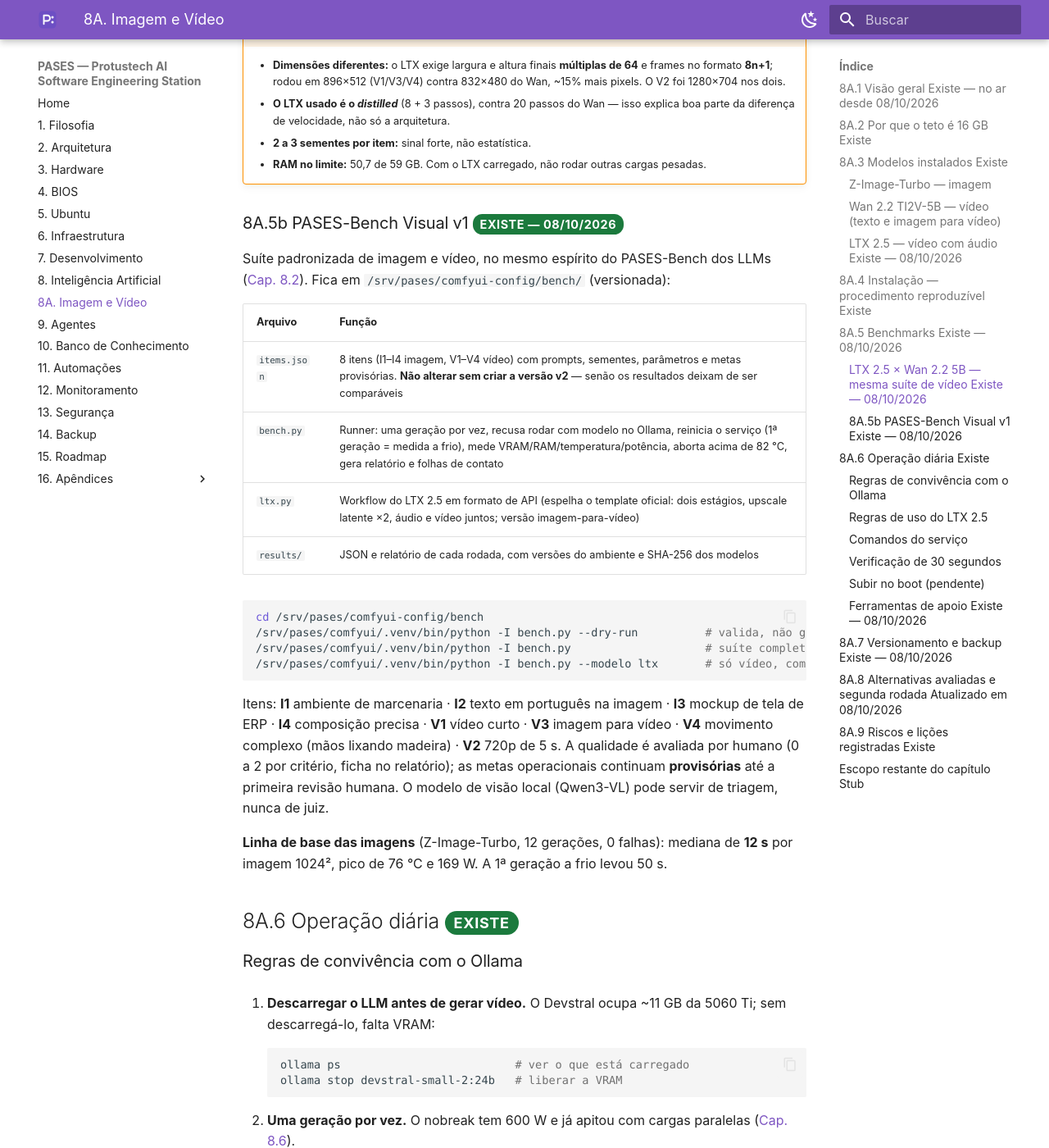
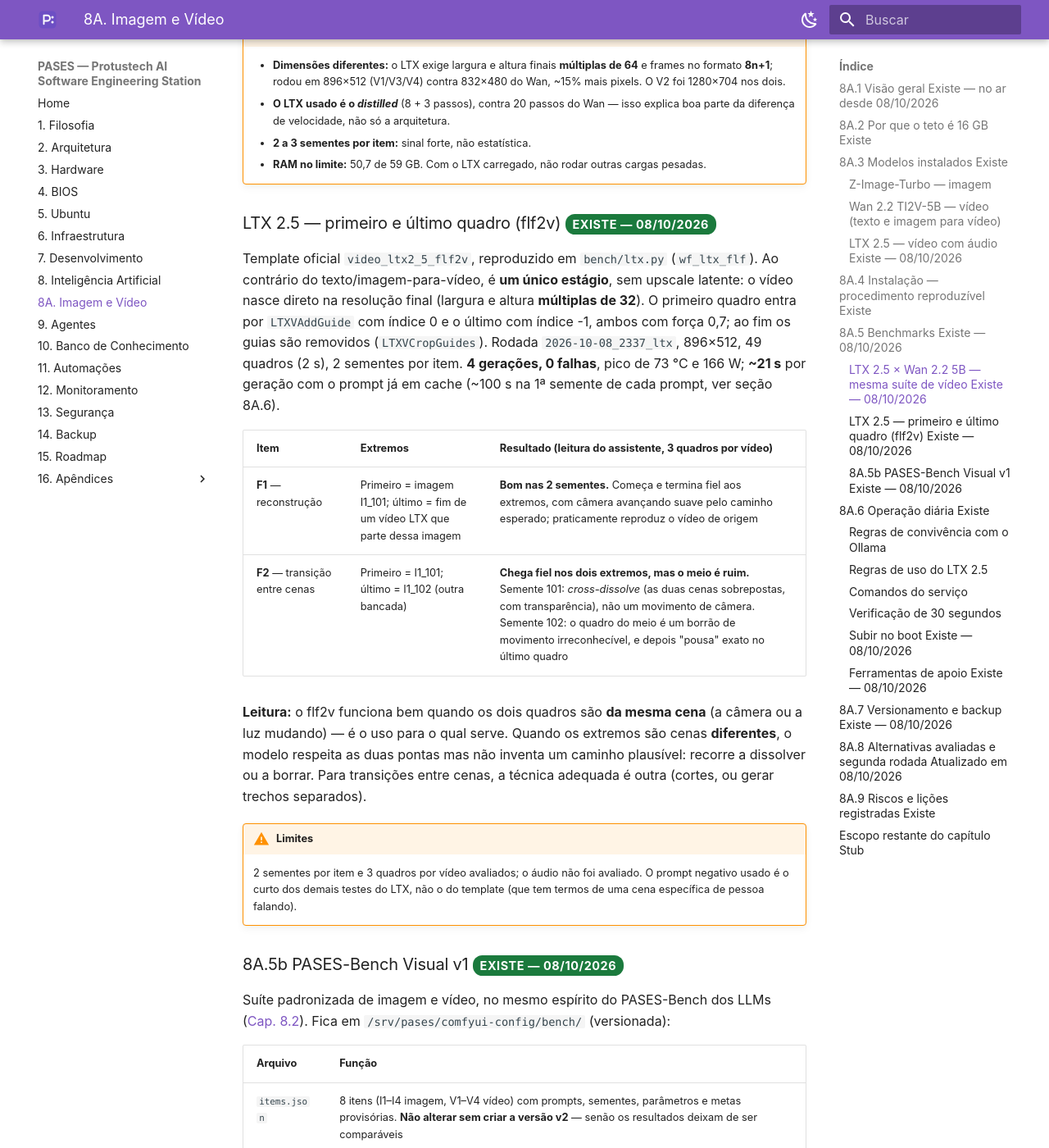
Before and after one commit to crystyano/pases-manual, an MkDocs documentation site: the page built from docs/08a-imagem-video.md, in a window 1280 px wide and 1400 px high, scrolled down 9536 px. Shown: the whole window at 82% size. Built offline with MkDocs 1.6.1 and Material for MkDocs 9.7.7, drawn with Linux system fonts in a browser that asks for light colours; a script that is not in the unit is left out; some of the changed text lies outside the part shown.

Commit message:
Manual PASES v0.10.1 - flf2v testado; Linger e token atualizados
Cap. 8A: resultados do primeiro/ultimo quadro com o LTX 2.5 (bom na mesma
cena, meio ruim na transicao entre cenas). Corrige a explicacao do tempo
da 1a geracao: o custo vem do prompt novo (text encoder alternando com o
transformer, ~80 s), nao de uma carga unica. Linger=yes verificado e token
do Hugging Face revogado. ADR-008 e historico atualizados.

Co-Authored-By: Claude Sonnet 5.5 <noreply@anthropic.com>

````diff
--- a/docs/08a-imagem-video.md
+++ b/docs/08a-imagem-video.md
@@ -284,6 +284,20 @@ Teste de carga prévio (768×448, 2 s, a frio): 77 s, 70 °C, 162 W, RAM 51,4 GB
     - **2 a 3 sementes por item:** sinal forte, não estatística.
     - **RAM no limite:** 50,7 de 59 GB. Com o LTX carregado, não rodar outras cargas pesadas.
 
+### LTX 2.5 — primeiro e último quadro (flf2v) <span class="badge badge-existe">Existe — 08/10/2026</span>
+
+Template oficial `video_ltx2_5_flf2v`, reproduzido em `bench/ltx.py` (`wf_ltx_flf`). Ao contrário do texto/imagem-para-vídeo, é **um único estágio**, sem upscale latente: o vídeo nasce direto na resolução final (largura e altura **múltiplas de 32**). O primeiro quadro entra por `LTXVAddGuide` com índice 0 e o último com índice -1, ambos com força 0,7; ao fim os guias são removidos (`LTXVCropGuides`). Rodada `2026-10-08_2337_ltx`, 896×512, 49 quadros (2 s), 2 sementes por item. **4 gerações, 0 falhas**, pico de 73 °C e 166 W; **~21 s** por geração com o prompt já em cache (~100 s na 1ª semente de cada prompt, ver seção 8A.6).
+
+| Item | Extremos | Resultado (leitura do assistente, 3 quadros por vídeo) |
+|---|---|---|
+| **F1** — reconstrução | Primeiro = imagem I1_101; último = fim de um vídeo LTX que parte dessa imagem | **Bom nas 2 sementes.** Começa e termina fiel aos extremos, com câmera avançando suave pelo caminho esperado; praticamente reproduz o vídeo de origem |
+| **F2** — transição entre cenas | Primeiro = I1_101; último = I1_102 (outra bancada) | **Chega fiel nos dois extremos, mas o meio é ruim.** Semente 101: *cross-dissolve* (as duas cenas sobrepostas, com transparência), não um movimento de câmera. Semente 102: o quadro do meio é um borrão de movimento irreconhecível, e depois "pousa" exato no último quadro |
+
+**Leitura:** o flf2v funciona bem quando os dois quadros são **da mesma cena** (a câmera ou a luz mudando) — é o uso para o qual serve. Quando os extremos são cenas **diferentes**, o modelo respeita as duas pontas mas não inventa um caminho plausível: recorre a dissolver ou a borrar. Para transições entre cenas, a técnica adequada é outra (cortes, ou gerar trechos separados).
+
+!!! warning "Limites"
+    2 sementes por item e 3 quadros por vídeo avaliados; o áudio não foi avaliado. O prompt negativo usado é o curto dos demais testes do LTX, não o do template (que tem termos de uma cena específica de pessoa falando).
+
 ### 8A.5b PASES-Bench Visual v1 <span class="badge badge-existe">Existe — 08/10/2026</span>
 
 Suíte padronizada de imagem e vídeo, no mesmo espírito do PASES-Bench dos LLMs ([Cap. 8.2](08-inteligencia-artificial.md)). Fica em `/srv/pases/comfyui-config/bench/` (versionada):
@@ -299,10 +313,10 @@ Suíte padronizada de imagem e vídeo, no mesmo espírito do PASES-Bench dos LLM
 cd /srv/pases/comfyui-config/bench
 /srv/pases/comfyui/.venv/bin/python -I bench.py --dry-run          # valida, não gera
 /srv/pases/comfyui/.venv/bin/python -I bench.py                    # suíte completa (Z-Image + Wan), ~40 min
-/srv/pases/comfyui/.venv/bin/python -I bench.py --modelo ltx       # só vídeo, com o LTX 2.5, ~10 min
+/srv/pases/comfyui/.venv/bin/python -I bench.py --modelo ltx       # só vídeo + F1/F2, com o LTX 2.5, ~12 min
 ```
 
-Itens: **I1** ambiente de marcenaria · **I2** texto em português na imagem · **I3** mockup de tela de ERP · **I4** composição precisa · **V1** vídeo curto · **V3** imagem para vídeo · **V4** movimento complexo (mãos lixando madeira) · **V2** 720p de 5 s. A qualidade é avaliada por humano (0 a 2 por critério, ficha no relatório); as metas operacionais continuam **provisórias** até a primeira revisão humana. O modelo de visão local (Qwen3-VL) pode servir de triagem, nunca de juiz.
+Itens: **I1** ambiente de marcenaria · **I2** texto em português na imagem · **I3** mockup de tela de ERP · **I4** composição precisa · **V1** vídeo curto · **V3** imagem para vídeo · **V4** movimento complexo (mãos lixando madeira) · **V2** 720p de 5 s · **F1** primeiro e último quadro (reconstrução) · **F2** primeiro e último quadro (transição entre cenas) — os itens `F*` só rodam com `--modelo ltx`, e seus extremos ficam em `bench/fixtures/` (896×512). A qualidade é avaliada por humano (0 a 2 por critério, ficha no relatório); as metas operacionais continuam **provisórias** até a primeira revisão humana. O modelo de visão local (Qwen3-VL) pode servir de triagem, nunca de juiz.
 
 **Linha de base das imagens** (Z-Image-Turbo, 12 gerações, 0 falhas): mediana de **12 s** por imagem 1024², pico de 76 °C e 169 W. A 1ª geração a frio levou 50 s.
 
@@ -324,8 +338,8 @@ Itens: **I1** ambiente de marcenaria · **I2** texto em português na imagem ·
 
 - **RAM é o limite, não a VRAM:** pico de ~50,7 GB de 59 GB. Antes de gerar, fechar cargas pesadas; o Devstral deve estar descarregado (`ollama ps` vazio).
 - **Dimensões:** largura e altura finais **múltiplas de 64** (o estágio 1 roda na metade e precisa de múltiplos de 32). **Frames = segundos × fps + 1 e precisa ser 8n+1** (2 s a 24 fps = 49; 5 s = 121).
-- **A 1ª geração é lenta** (49 a 106 s nos testes) por causa da carga dos ~37 GB de modelos; as seguintes caem para 19 a 84 s.
-- Templates prontos na interface: `video_ltx2_5_t2v` (texto), `video_ltx2_5_i2v` (imagem) e `video_ltx2_5_flf2v` (primeiro e último quadro — ainda não testado).
+- **Cada prompt novo custa ~80 s a mais.** O text encoder (14,6 GB) e o transformer (20,5 GB) não cabem juntos na GPU: a cada prompt novo o ComfyUI carrega o encoder, descarrega e recarrega o transformer (visto nos logs). Com o **mesmo prompt e outra semente** o encoder é reaproveitado e a geração leva só ~19 a 21 s (vídeo curto). Na prática: **gere várias sementes por prompt** (ex.: 3 variações seguidas) em vez de trocar de prompt a cada geração. Os ~100 s da 1ª semente de cada item nas tabelas vêm daí, não de uma carga única dos modelos.
+- Templates prontos na interface: `video_ltx2_5_t2v` (texto), `video_ltx2_5_i2v` (imagem) e `video_ltx2_5_flf2v` (primeiro e último quadro — testado, ver seção 8A.5).
 
 ### Comandos do serviço
 
@@ -350,14 +364,9 @@ curl -s -o /dev/null -w "HTTP %{http_code}\n" http://127.0.0.1:8188/
 
 Resultado esperado: `active` · `127.0.0.1:8188` (**nunca** `0.0.0.0`) · `HTTP 200`.
 
-### Subir no boot (pendente)
+### Subir no boot <span class="badge badge-existe">Existe — 08/10/2026</span>
 
-O serviço é de **usuário**: sem *linger* ativo, ele só inicia depois do login. Em 08/10/2026 o estado era `Linger=no` <span class="badge badge-confirmar">A confirmar</span> — não foi alterado por exigir `sudo`. Para subir no boot:
-
-```bash
-sudo loginctl enable-linger pases
-loginctl show-user pases -p Linger   # esperado: Linger=yes
-```
+O serviço é de **usuário**: sem *linger* ativo, ele só inicia depois do login. O *linger* foi ativado pelo responsável em 08/10/2026 (`sudo loginctl enable-linger pases`) e verificado: `loginctl show-user pases -p Linger` retorna `Linger=yes`, então o ComfyUI sobe no boot, antes de qualquer login. Para conferir após um reinício real: `systemctl --user is-active comfyui` → `active`. <span class="badge badge-confirmar">Falta validar em um reboot de fato</span>
 
 ### Ferramentas de apoio <span class="badge badge-existe">Existe — 08/10/2026</span>
 
@@ -417,16 +426,16 @@ Registro do que foi analisado em 07/10/2026 (fontes secundárias; os requisitos
 | Versionar a pasta `comfyui/` inteira por engano | Ignorada no `.gitignore`; só `comfyui-config/` é versionada (seção 8A.7) |
 | RAM no limite com o LTX 2.5 (pico 50,7 de 59 GB) | Não rodar outras cargas pesadas durante a geração; vigiar a RAM; se estourar, reduzir resolução/duração |
 | Licença do LTX 2.5 (gratuita só abaixo de US$ 10 mi de receita anual do grupo) | Enquadramento declarado em 08/10/2026; reavaliar com o crescimento da empresa; ver aviso na seção 8A.3 |
-| Token do Hugging Face em texto simples em `~/.cache/huggingface/token` | Token só de leitura; **revogar** ao terminar o teste <span class="badge badge-confirmar">A confirmar</span> |
+| Token do Hugging Face em texto simples em `~/.cache/huggingface/token` | Token só de leitura, **revogado no site em 08/10/2026** (informado pelo responsável; o `hf auth whoami` falha, o que confirma). O arquivo local fica inútil e pode ser apagado com `hf auth logout` |
 | Modelos de terceiros com licenças distintas | Conferir a licença de cada modelo antes de uso comercial; Z-Image-Turbo e Wan 2.2 são Apache 2.0 (Hugging Face, 07/10/2026); o **LTX 2.5 tem licença própria** (seção 8A.3) |
 
 ## Escopo restante do capítulo <span class="badge badge-stub">Stub</span>
 
 - **Avaliação humana** das rodadas `2026-10-08_1800` e `2026-10-08_2320_ltx` (fichas em `bench/results/`)
 - **Avaliar o áudio** gerado pelo LTX 2.5 (não foi avaliado)
-- Testar `video_ltx2_5_flf2v` (primeiro e último quadro) e a extensão de vídeos
+- Testar a **extensão de vídeos** (vídeos mais longos que 5 s)
 - Próxima rodada de modelos (Qwen-Image para texto em imagem; FLUX.2 klein) após benchmark
-- Revogar o token do Hugging Face e confirmar `Linger`
+- Validar o `Linger` em um reboot real e apagar o token local (`hf auth logout`)
 - Workflows do ComfyUI versionados e backup deles ([Cap. 14](14-backup.md))
 - Integração com o AI Gateway ([ADR-004](16-apendices/adrs.md#adr-004)) — hoje o ComfyUI é usado só pela interface web local
 - Confirmar `Linger` (seção 8A.6) e a política de backup dos workflows (seção 8A.7)
````
Also changed, not shown: docs/16-apendices/adrs.md (+1 -0 lines), docs/16-apendices/historico.md (+1 -0 lines).
